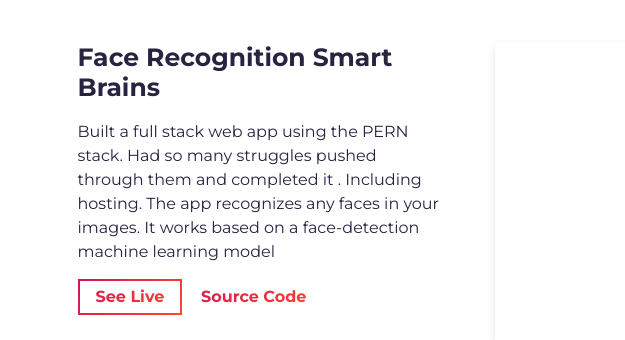
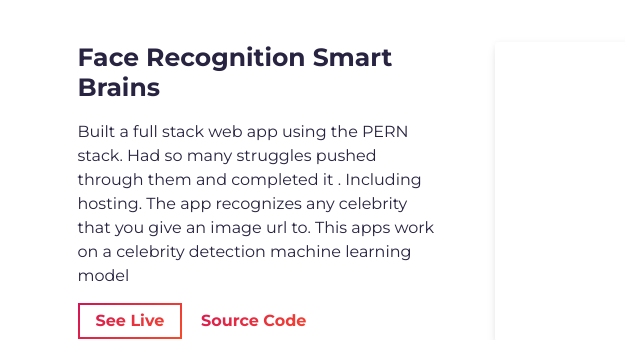
Before and after one commit to sanyamvatta/portfolio-v1, a website built with Parcel: page src/index.html in a window 1280 px wide. Shown: the part 1397-1737 px from the top of the page, 0-625 px from the left. Built offline with nearby package versions, Linux system fonts and the light colour scheme; grey boxes are pictures that could not be loaded.

Commit message:
Update index.html

```diff
--- a/src/index.html
+++ b/src/index.html
@@ -103,7 +103,7 @@
                 <h3 class="project-wrapper__text-title">Face Recognition Smart Brains</h3>
                 <div>
                   <p class="mb-4">
-                    Built a full stack web app using the PERN stack. Had so many struggles pushed through them and completed it . Including hosting. The app recognizes any faces in your images. It works based on a face-detection machine learning model
+                    Built a full stack web app using the PERN stack. Had so many struggles pushed through them and completed it . Including hosting. The app recognizes any celebrity that you give an image url to. This apps work on a celebrity detection machine learning model
                   </p>
                 </div>
                 <a
```
